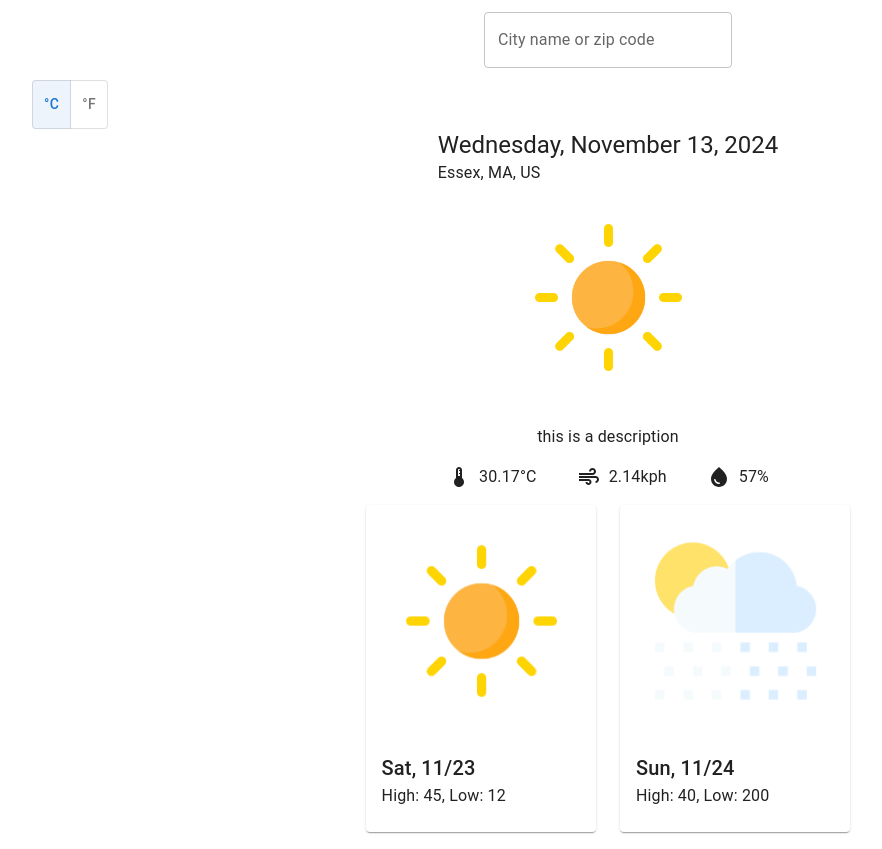
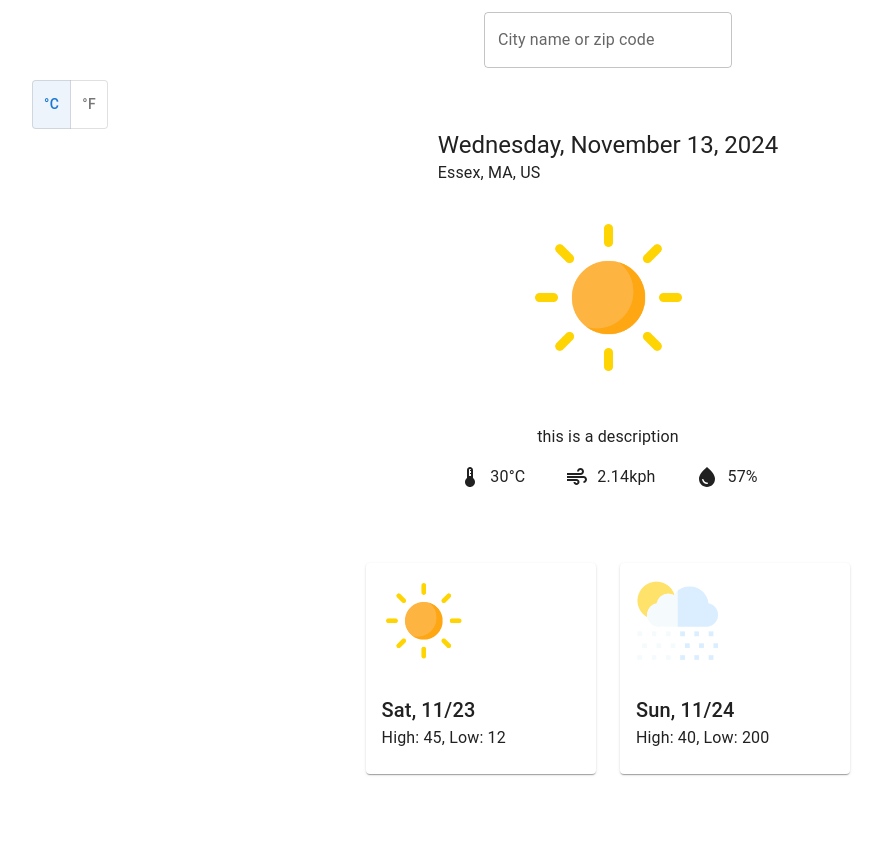
Before and after one commit to JonathanCBU/weather_front, a React (Vite) app: page / in a window 1280 px wide. Shown: the whole page, without its empty margins (32-914 px from the left). Built offline with nearby package versions, Linux system fonts and the light colour scheme.

Commit message:
Add unit conversion to Today

```diff
--- a/src/App.jsx
+++ b/src/App.jsx
@@ -2,10 +2,10 @@ import axios from "axios";
 import React, { useState, useEffect } from "react";
 import SearchBar from "./components/SearchBar";
 import AlertDialog from "./components/AlertDialog";
-import { Container } from "@mui/material";
+import Container from "@mui/material/Container";
 import Today from "./components/Today";
 import Grid2 from "@mui/material/Grid2";
-import { Box } from "@mui/material";
+import Box from "@mui/material/Box";
 import CssBaseline from "@mui/material/CssBaseline";
 import UnitSelection from "./components/UnitSelection";
 
@@ -167,6 +167,7 @@ const App = () => {
             weatherIn={dummyWeather}
             locationIn={dummyLocation}
             isMetricIn={isMetric}
+            displayTemp={renderTemperature}
           />
           <Box sx={{ width: "100%" }}>
             <Grid2
--- a/src/components/Forecast.jsx
+++ b/src/components/Forecast.jsx
@@ -1,6 +1,4 @@
-import Grid2 from "@mui/material/Grid2";
 import React, { useEffect, useState } from "react";
-import Box from "@mui/material/Box";
 import Typography from "@mui/material/Typography";
 import Card from "@mui/material/Card";
 import CardContent from "@mui/material/CardContent";
@@ -35,7 +33,7 @@ const Forecast = ({ day, displayTemp }) => {
 
   return (
           <Card sx={{ width: "20%" }}>
-            <CardMedia component="img" image={forecast.icon} />
+            <CardMedia component="img" image={forecast.icon} sx={{width: "50%", height: "20%"}}/>
             <CardContent>
               <Typography variant="h6">{formatDay(forecast.date)}</Typography>
               <Typography variant="h8">
--- a/src/components/Today.jsx
+++ b/src/components/Today.jsx
@@ -43,7 +43,7 @@ const LocaleInfo = ({ name, state, country }) => {
   );
 };
 
-const Today = ({ weatherIn, locationIn, isMetricIn }) => {
+const Today = ({ weatherIn, locationIn, isMetricIn,  displayTemp}) => {
   /*
   Inputs:
     weatherIn = {
@@ -96,8 +96,8 @@ const Today = ({ weatherIn, locationIn, isMetricIn }) => {
         {" "}
         <InfoWithIcon
           IconComponent={DeviceThermostatIcon}
-          value={weather.temp_c}
-          unit={"°C"}
+          value={displayTemp(weather.temp_c)}
+          unit={isMetricIn ? "°C" : "°F"}
         />
         <InfoWithIcon
           IconComponent={AirIcon}
```
